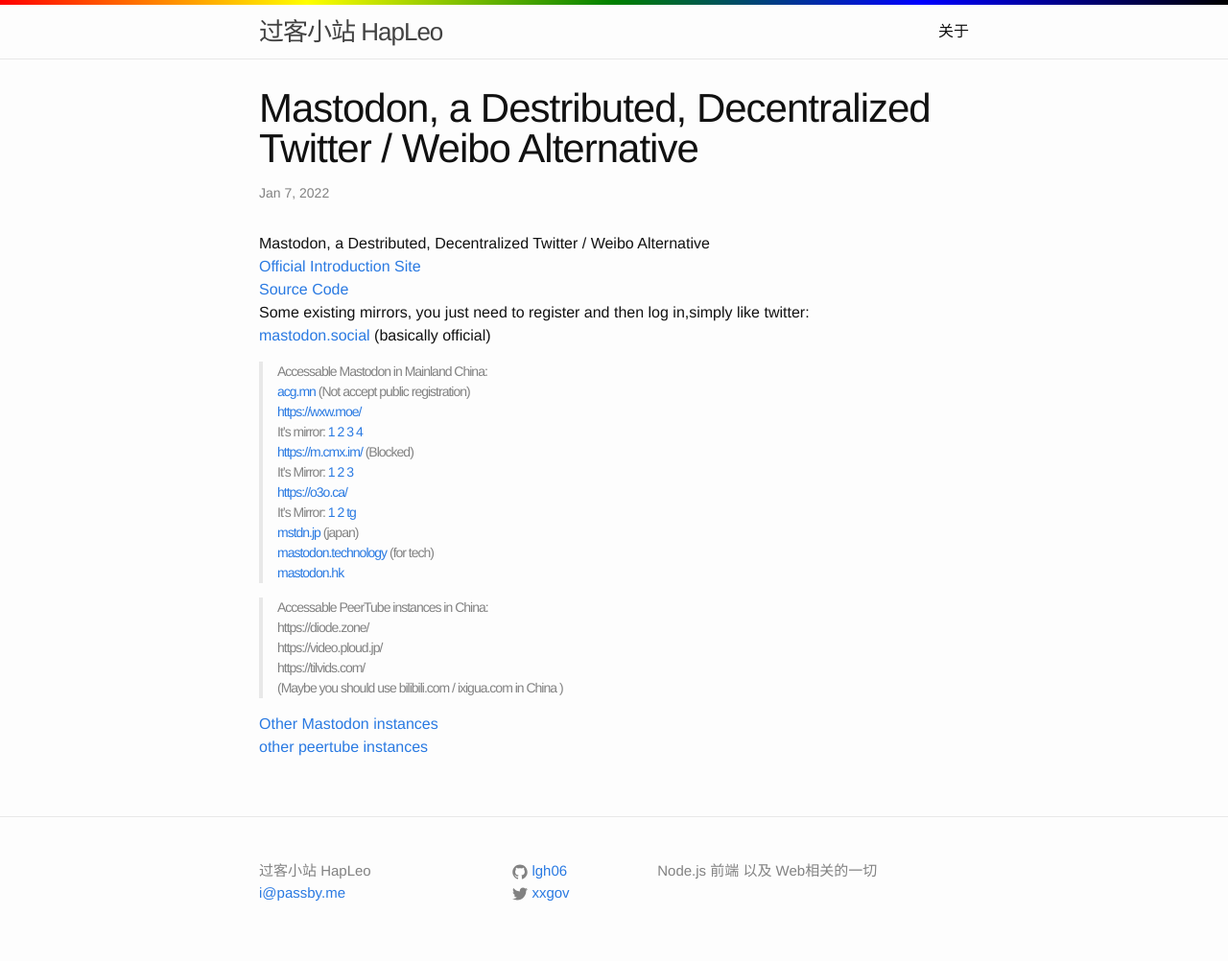
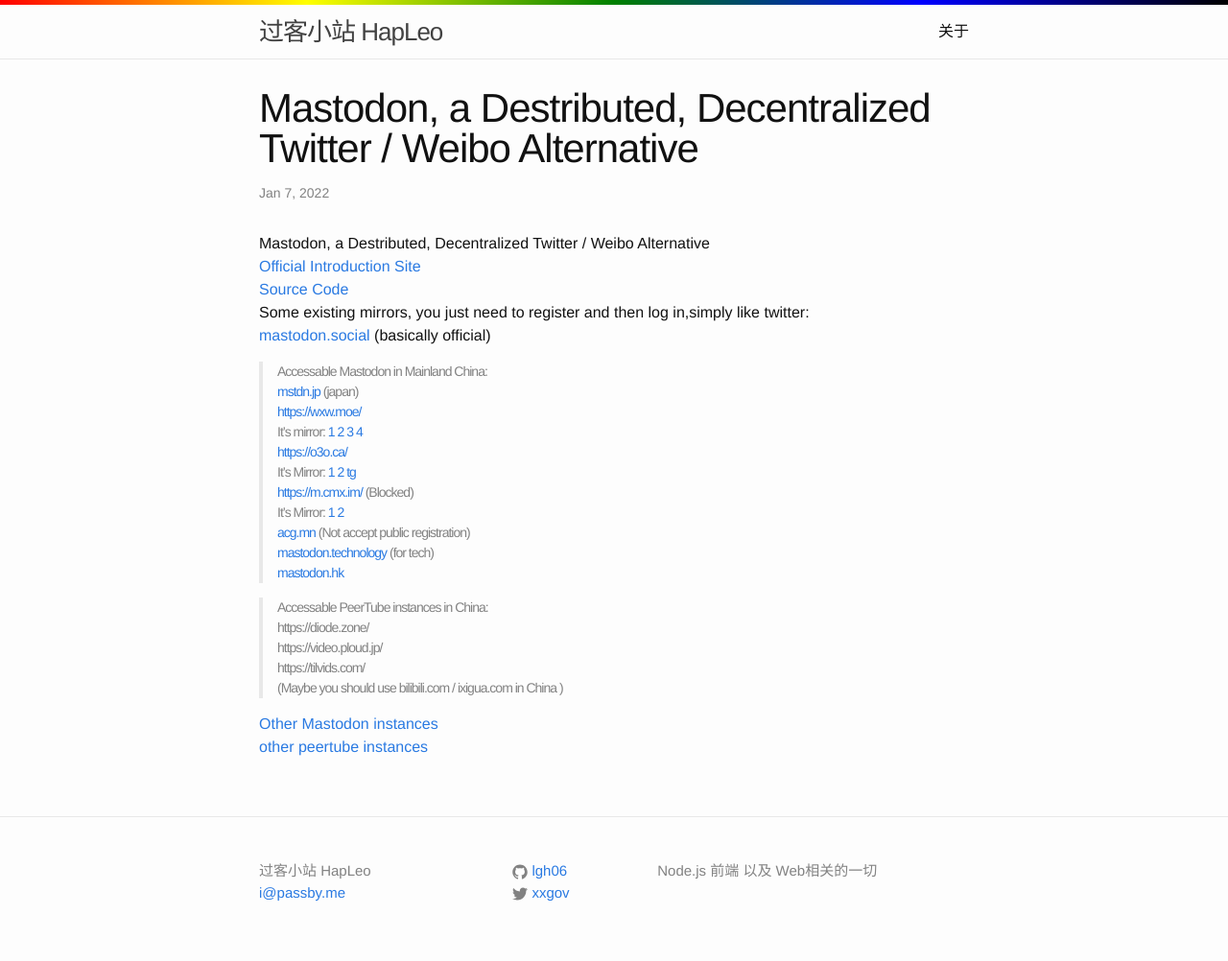
Before and after one commit to lgh06/blog, a Jekyll site: the page built from _posts/2022-01-07-mastodon-twitter-alternative.md, in a window 1280 px wide. Shown: the whole page at 96% size. Built offline with Jekyll 4.4.1, drawn with Linux system fonts in a browser that asks for light colours.

Commit message:
update link

```diff
--- a/_posts/2022-01-07-mastodon-twitter-alternative.md
+++ b/_posts/2022-01-07-mastodon-twitter-alternative.md
@@ -11,14 +11,14 @@
 [mastodon.social](https://mastodon.social/) (basically official)
 
 > Accessable Mastodon in Mainland China:
-[acg.mn](http://acg.mn) (Not accept public registration)
+[mstdn.jp](http://mstdn.jp)  (japan)
 [https://wxw.moe/](https://wxw.moe/)
 It's mirror: [1](https://www.wxw.moe)  [2](https://hk.wxw.moe)  [3](https://tx.wxw.moe) [4](https://in.wxw.moe/)
-[https://m.cmx.im/](https://m.cmx.im/) (Blocked)
-It’s Mirror:  [1](https://cmx-im.work/) [2](https://cmx.pp.ua/)  [3](https://unblockcmx.netlify.app/)
 [https://o3o.ca/](https://o3o.ca/)
 It’s Mirror:  [1](https://cn.o3o.ca/) [2](http://s3.eu-west-3.amazonaws.com/o3obackup/index.html) [tg](https://t.me/o3omastodon)
-[mstdn.jp](http://mstdn.jp)  (japan)
+[https://m.cmx.im/](https://m.cmx.im/) (Blocked)
+It’s Mirror:  [1](https://cmx-im.work/) [2](https://unblockcmx.netlify.app/)
+[acg.mn](http://acg.mn) (Not accept public registration)
 [mastodon.technology](https://mastodon.technology)  (for tech)
 [mastodon.hk](http://mastodon.hk)
 
```
